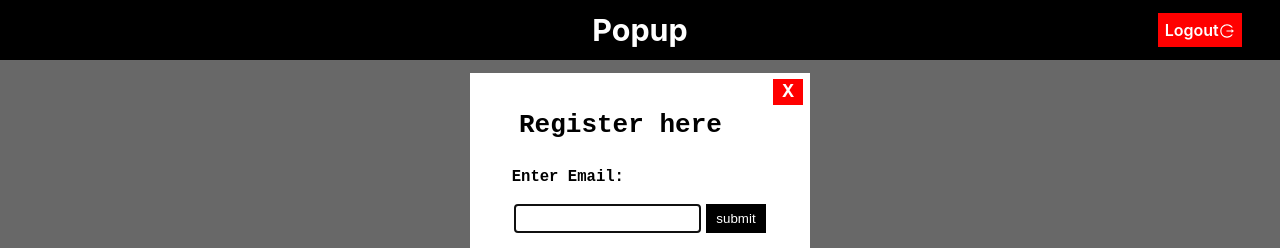
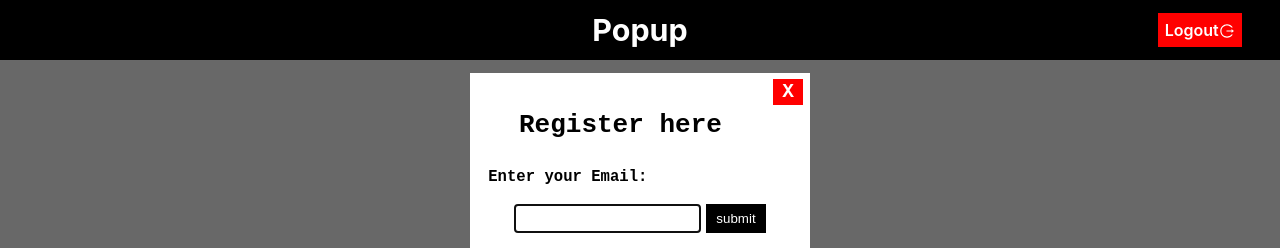
Before and after one commit to vitheshshetty9/test-react, a React (Create React App) app: page / in a window 1280 px wide. Shown: the top 248 px of the page. Built offline with nearby package versions, Linux system fonts and the light colour scheme.

Commit message:
Update pop.jsx

```diff
--- a/src/pop.jsx
+++ b/src/pop.jsx
@@ -107,7 +107,7 @@ function Pop() {
               </h2>
               <h1 className="h2">Register here</h1>
               <div className="box">
-                <span className="enter">Enter Email: </span>
+                <span className="enter">Enter your Email: </span>
                 <div>
                   <input
                     className="inp"
```
